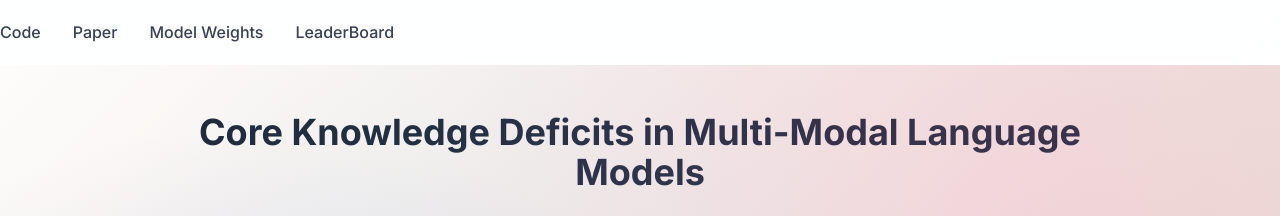
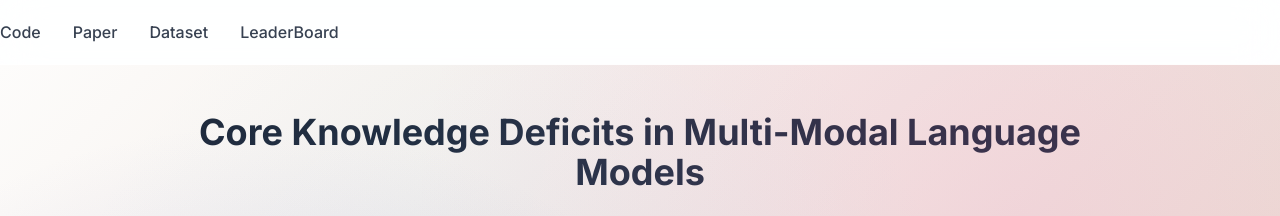
Before and after one commit to grow-ai-like-a-child/CoreCognition, a Jekyll site: the page built from index.html, in a window 1280 px wide. Shown: the top 216 px of the page. Built offline with Jekyll 4.4.1, drawn with Linux system fonts in a browser that asks for light colours; nearby versions of some CDN libraries.

```diff
--- a/_layouts/default.html
+++ b/_layouts/default.html
@@ -303,7 +303,7 @@
                     <a href="{{ site.paper_url }}"
                        class="text-gray-700 hover:text-blue-600 font-medium transition-all duration-300 hover:scale-105">Paper</a>
                     <a href="{{ site.huggingface_url }}"
-                       class="text-gray-700 hover:text-blue-600 font-medium transition-all duration-300 hover:scale-105">Model Weights</a>
+                       class="text-gray-700 hover:text-blue-600 font-medium transition-all duration-300 hover:scale-105">Dataset</a>
                     <a href="#leaderboard"
                        class="text-gray-700 hover:text-blue-600 font-medium transition-all duration-300 hover:scale-105">LeaderBoard</a>
                 </div>
@@ -327,7 +327,7 @@
                 <a href="{{ site.paper_url }}"
                    class="block px-3 py-2 text-gray-700 hover:text-blue-600 font-medium rounded-lg hover:bg-blue-50/50 transition-all duration-300">Paper</a>
                 <a href="{{ site.huggingface_url }}"
-                   class="block px-3 py-2 text-gray-700 hover:text-blue-600 font-medium rounded-lg hover:bg-blue-50/50 transition-all duration-300">Model Weights</a>
+                   class="block px-3 py-2 text-gray-700 hover:text-blue-600 font-medium rounded-lg hover:bg-blue-50/50 transition-all duration-300">Dataset</a>
                 <a href="#leaderboard"
                    class="block px-3 py-2 text-gray-700 hover:text-blue-600 font-medium rounded-lg hover:bg-blue-50/50 transition-all duration-300">LeaderBoard</a>
             </div>
```
